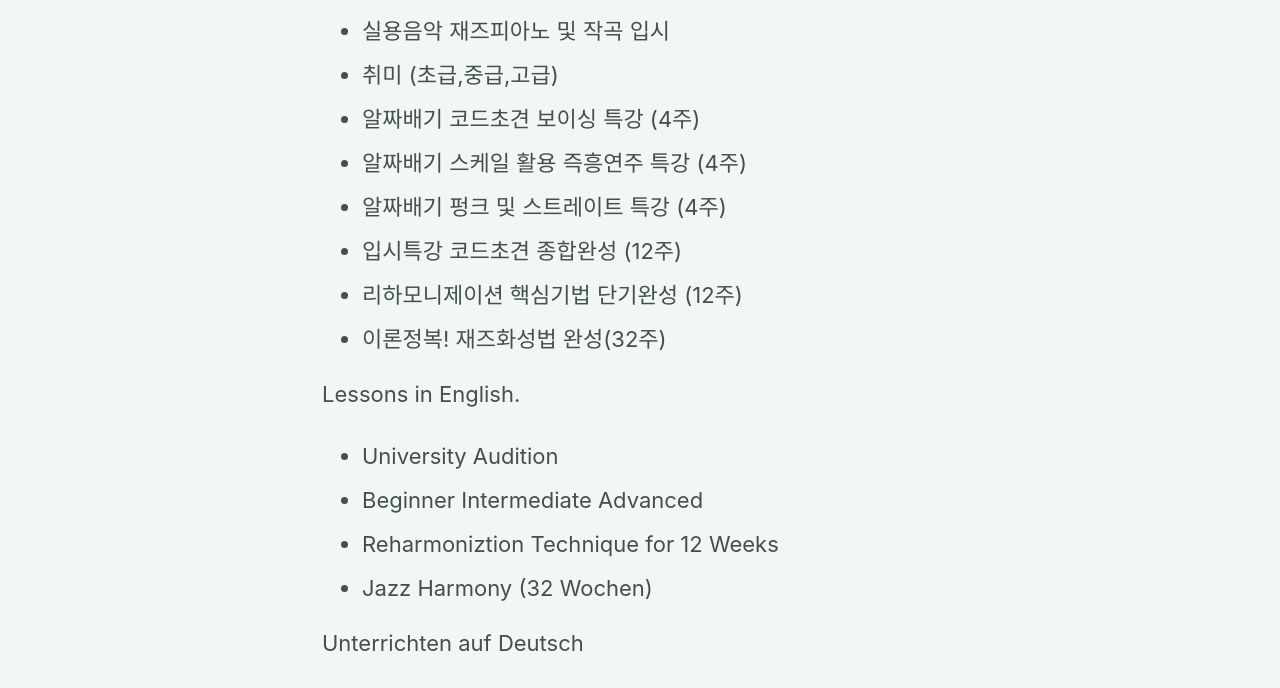
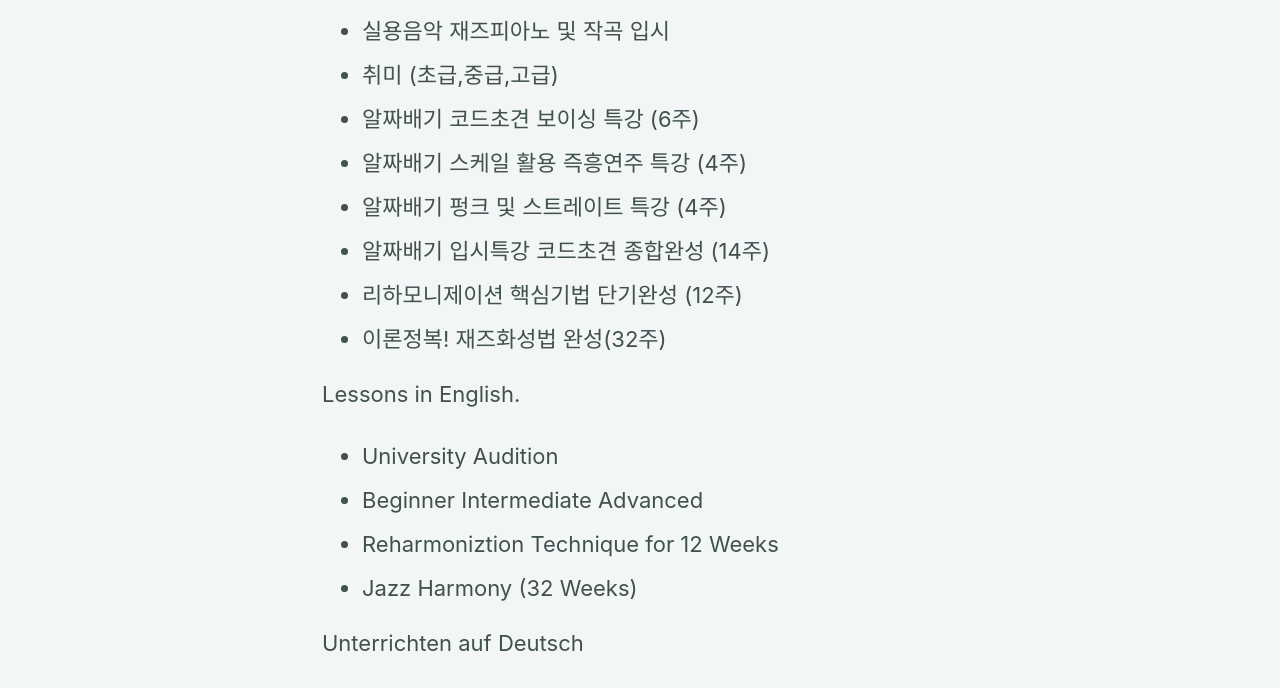
Before and after one commit to jjmusic-online/jjmusic-online.github.io, a Jekyll site: the page built from _pages/lesson.md, in a window 1280 px wide. Shown: the part 362-1050 px from the top of the page. Built offline with Jekyll 4.4.1, drawn with Linux system fonts in a browser that asks for light colours; cached includes are drawn as plain includes; nearby versions of some CDN libraries.

Commit message:
Update lesson.md

```diff
--- a/_pages/lesson.md
+++ b/_pages/lesson.md
@@ -10,10 +10,10 @@ permalink: /lesson/
 
 - 실용음악 재즈피아노 및 작곡 입시
 - 취미 (초급,중급,고급)
-- 알짜배기 코드초견 보이싱 특강 (4주)
+- 알짜배기 코드초견 보이싱 특강 (6주)
 - 알짜배기 스케일 활용 즉흥연주 특강 (4주)
 - 알짜배기 펑크 및 스트레이트 특강 (4주)
-- 입시특강 코드초견 종합완성 (12주)
+- 알짜배기 입시특강 코드초견 종합완성 (14주)
 - 리하모니제이션 핵심기법 단기완성 (12주)
 - 이론정복! 재즈화성법 완성(32주)
 
@@ -23,7 +23,7 @@ Lessons in English.
 - University Audition
 - Beginner Intermediate Advanced
 - Reharmoniztion Technique for 12 Weeks
-- Jazz Harmony (32 Wochen)
+- Jazz Harmony (32 Weeks)
 
 Unterrichten auf Deutsch
 
```
